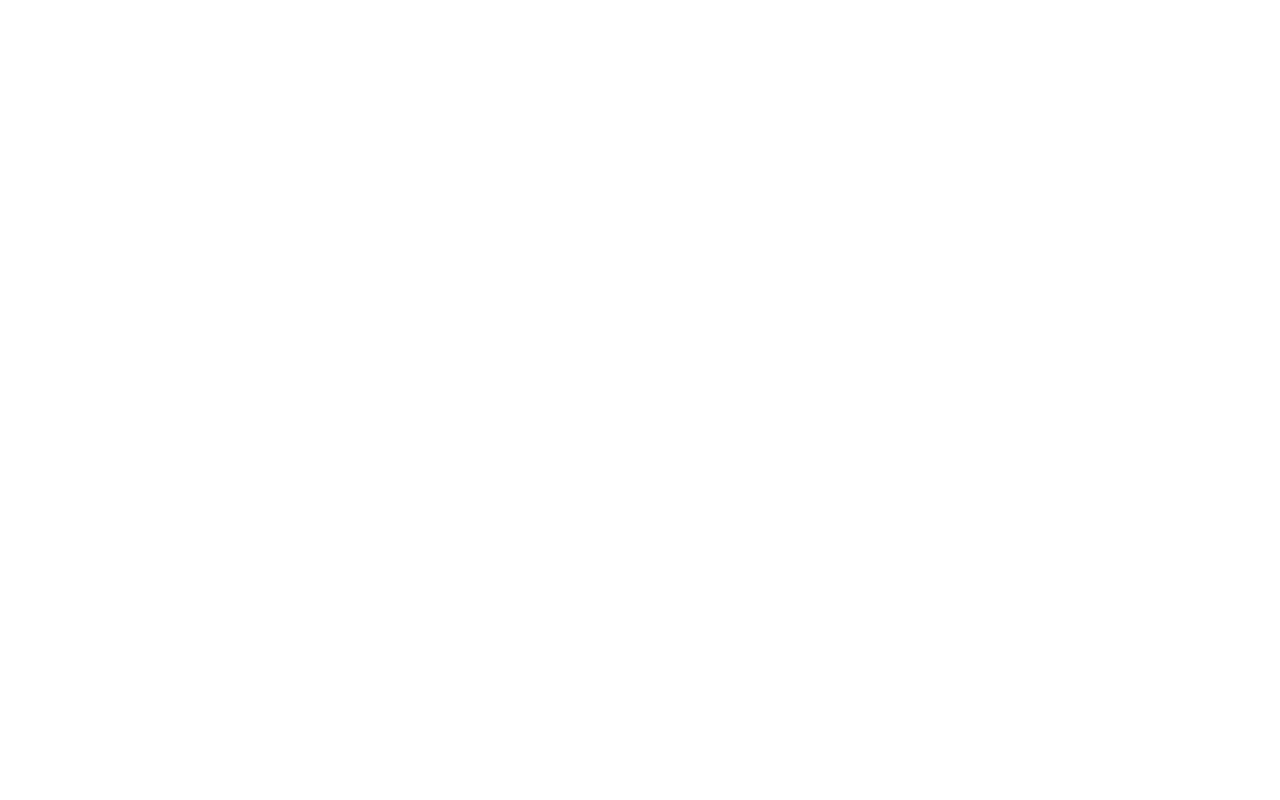
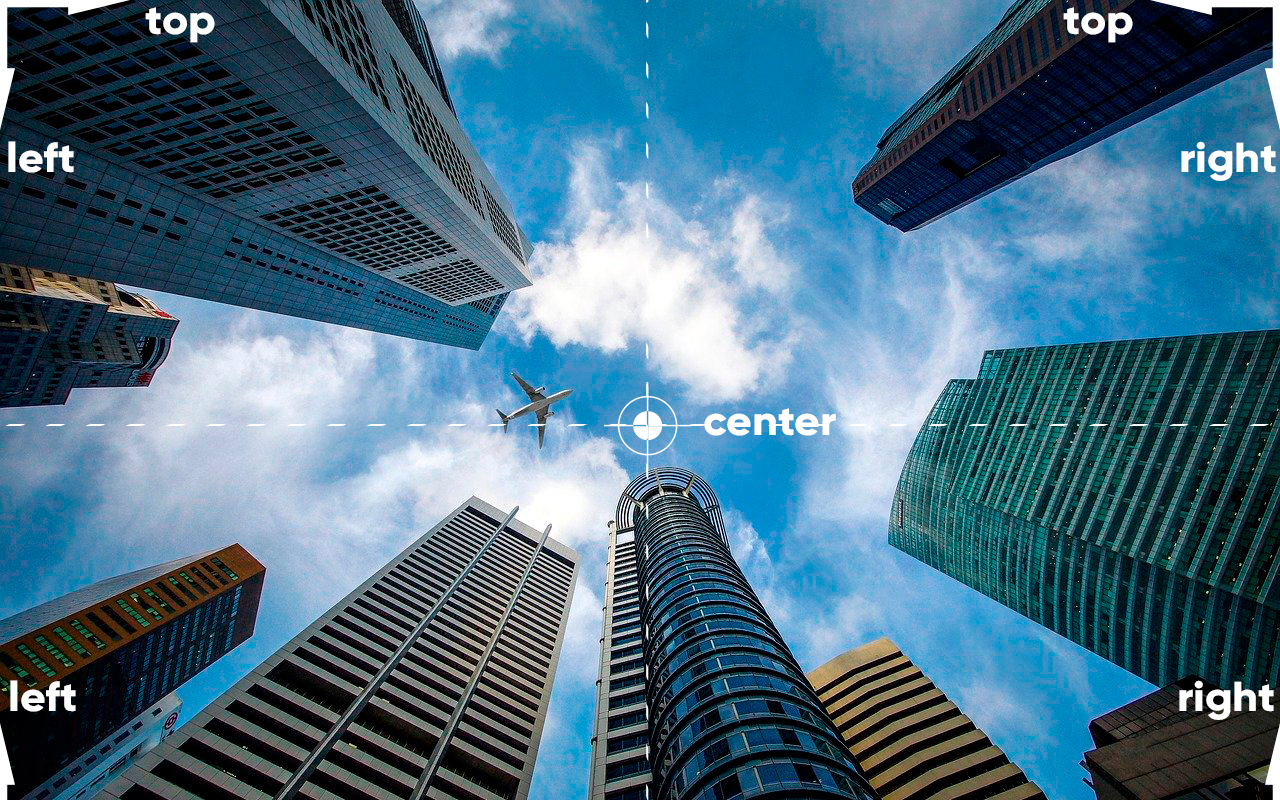
Before and after one commit to Guilhermealmeida9120/curso-html, a plain HTML site: page exercicios/exe022/fundo005.html in a window 1280 px wide. Drawn offline with Linux system fonts and the light colour scheme.

Commit message:
Update fundo005.html

```diff
--- a/exercicios/exe022/fundo005.html
+++ b/exercicios/exe022/fundo005.html
@@ -3,7 +3,14 @@
 <head>
     <meta charset="UTF-8">
     <meta name="viewport" content="width=device-width, initial-scale=1.0">
-    <title>P</title>
+    <title>Posicionamento</title>
+    <style>
+        body {
+            height: 97vh;
+            background-image: url(imagens/wallpaper003.jpg);
+            background-position: top right;
+        }
+    </style>
 </head>
 <body>
 
```
